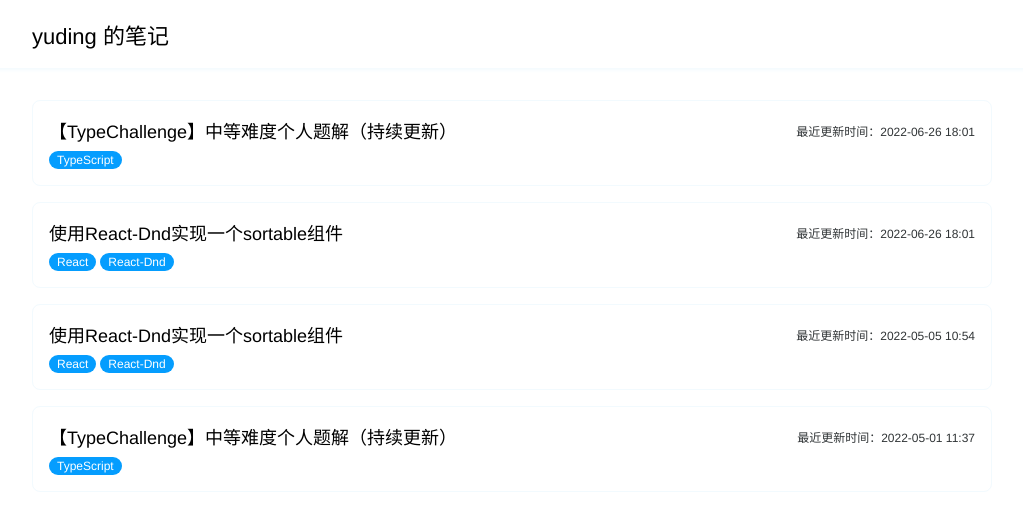
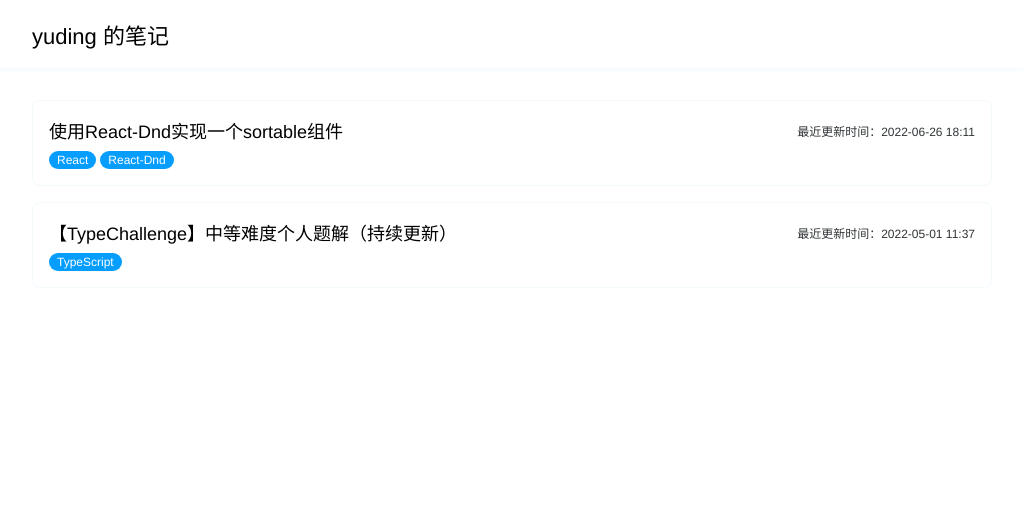
Before and after one commit to yuding2019/ynooote, a Next.js app: page / in a window 1280 px wide. Shown: the top 522 px of the page, without its empty margins (128-1151 px from the left). Built offline with nearby package versions, Linux system fonts and the light colour scheme.

Commit message:
修复manifest创建问题

```diff
--- a/public/manifest.2022.json
+++ b/public/manifest.2022.json
@@ -1 +1 @@
-[{"title":"【TypeChallenge】中等难度个人题解（持续更新）","tags":["TypeScript"],"path":"/note/20220201","createTime":"2022-02-12 21:56","updateTime":"2022-05-01 11:37"},{"title":"使用React-Dnd实现一个sortable组件","tags":["React","React-Dnd"],"path":"/note/20220401","createTime":"2022-05-05 10:54"},{"title":"【TypeChallenge】中等难度个人题解（持续更新）","tags":["TypeScript"],"path":"/note/20220201","createTime":"2022-06-26 18:01"},{"title":"使用React-Dnd实现一个sortable组件","tags":["React","React-Dnd"],"path":"/note/20220401","createTime":"2022-06-26 18:01"}]
+[{"title":"【TypeChallenge】中等难度个人题解（持续更新）","tags":["TypeScript"],"path":"/note/20220201","createTime":"2022-02-12 21:56","updateTime":"2022-05-01 11:37"},{"title":"使用React-Dnd实现一个sortable组件","tags":["React","React-Dnd"],"path":"/note/20220401","createTime":"2022-05-05 10:54","updateTime":"2022-06-26 18:11"}]
--- a/scripts/builder.js
+++ b/scripts/builder.js
@@ -113,9 +113,9 @@ function build() {
   const manifest = readManifest();
   const changedFiles = Git.getFileChangeInfos();
   for (const file of changedFiles) {
-    const { filePath, oldFilePath } = file;
+    const { filePath, oldFilePath = '' } = file;
     const old = manifest.find((item) => {
-      return item.path.includes(filePath) || item.path.includes(oldFilePath);
+      return  filePath.includes(item.path) || oldFilePath.includes(item.path);
     });
     if (!old) {
       manifest.push(createManifestItem(filePath));
@@ -123,6 +123,7 @@ function build() {
       updateManifestItem(old, file);
     }
   }
+  console.log(manifest);
   writeManifest(JSON.stringify(manifest));
 
   process.env.IN_PRE_COMMIT = true;
```
Also changed, not shown: pages/note/20220401.mdx (line endings or trailing spaces).
